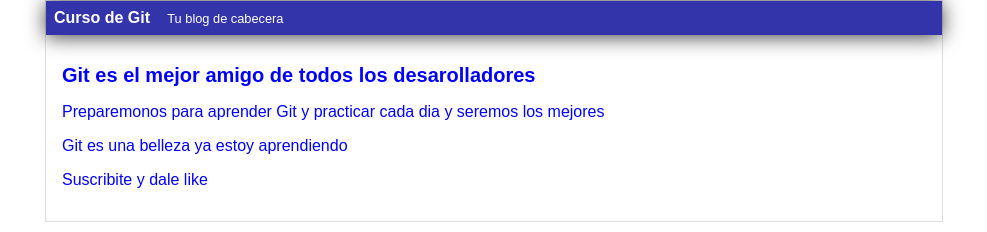
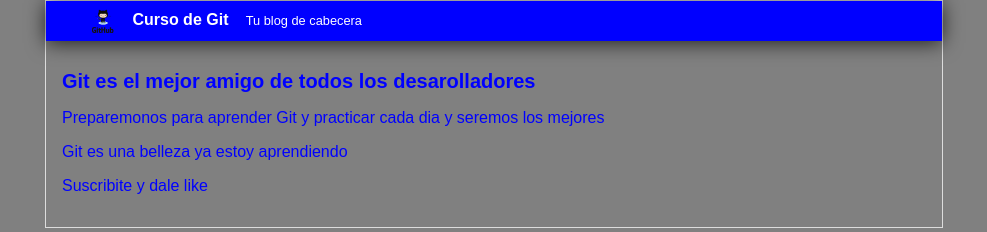
Before and after one commit to omarv94/ComandsGit, a plain HTML site: page index.html in a window 1280 px wide. Shown: the whole page, without its empty margins (146-1133 px from the left). Drawn offline with Linux system fonts and the light colour scheme.

Commit message:
color de fondo nuevo logo mejorado

```diff
--- a/css/estilos.css
+++ b/css/estilos.css
@@ -1,4 +1,5 @@
 body{
+    background:gray;
     text-align:left;
     font-family: Arial, Helvetica, sans-serif ;
     color: blue;
@@ -14,12 +15,16 @@ body{
     margin:0 auto ;
 }
 .cabecera{
-    background:#33A;
+    background:blue;
     box-shadow: 0px 2px 20px 0px rgba(0,0,0,0.75);
     color: white;
     margin: 0;
     font-weight: bold;
-    padding: 0.5em;
+    padding: 0.5em 0 0.5em 2em;
+}
+.cabecera .logo{
+    width: 50px;
+    vertical-align: middle;
 }
 .cabecera .span1{
     font-weight: normal;
--- a/index.html
+++ b/index.html
@@ -9,6 +9,7 @@
 <body>
 <div class="container">
     <div class="cabecera">
+        <img class="logo" src="imagenes/logoblog.png" alt="">
         Curso de Git <span class="span1">Tu blog de cabecera</span>
     </div>
     <div class="post">
```
